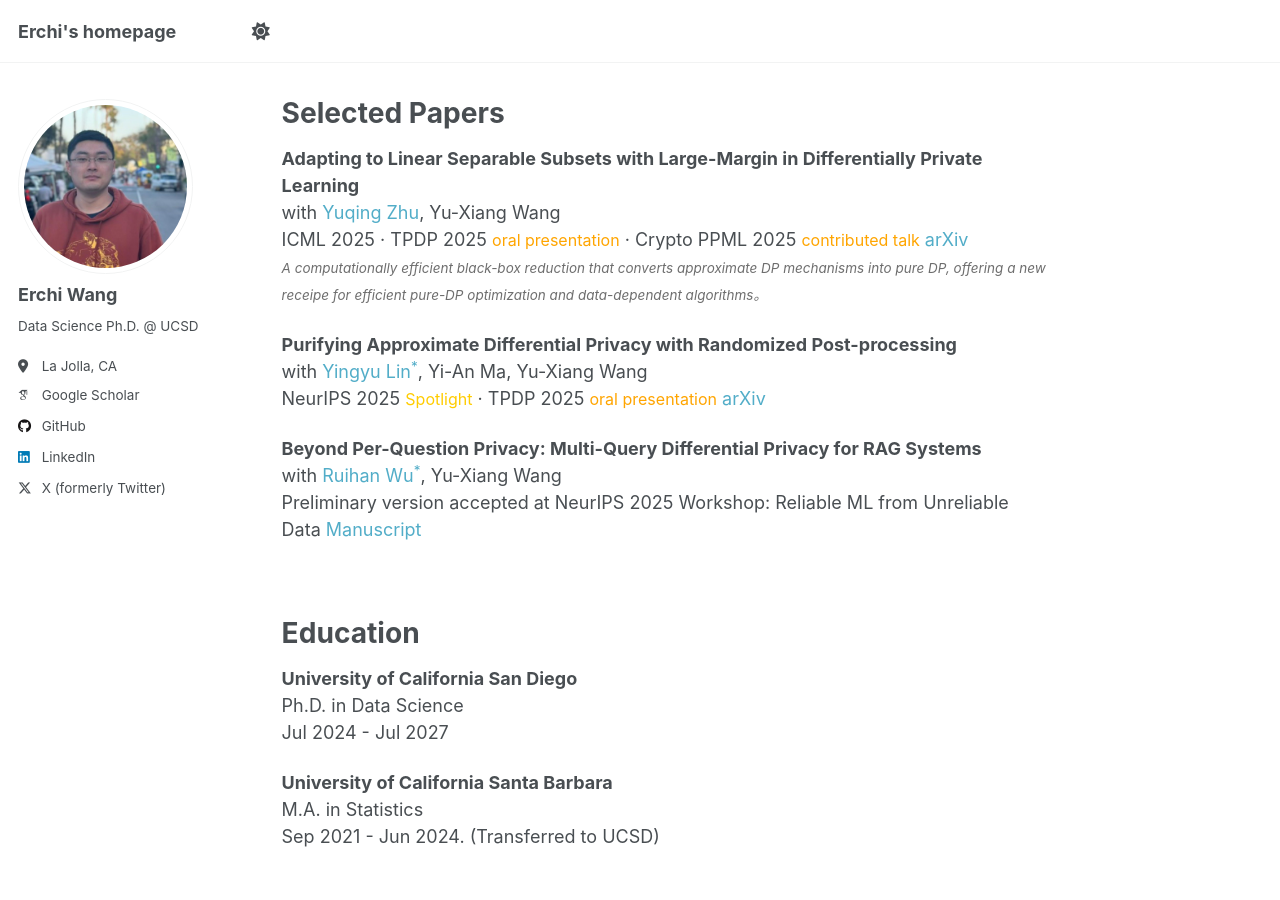
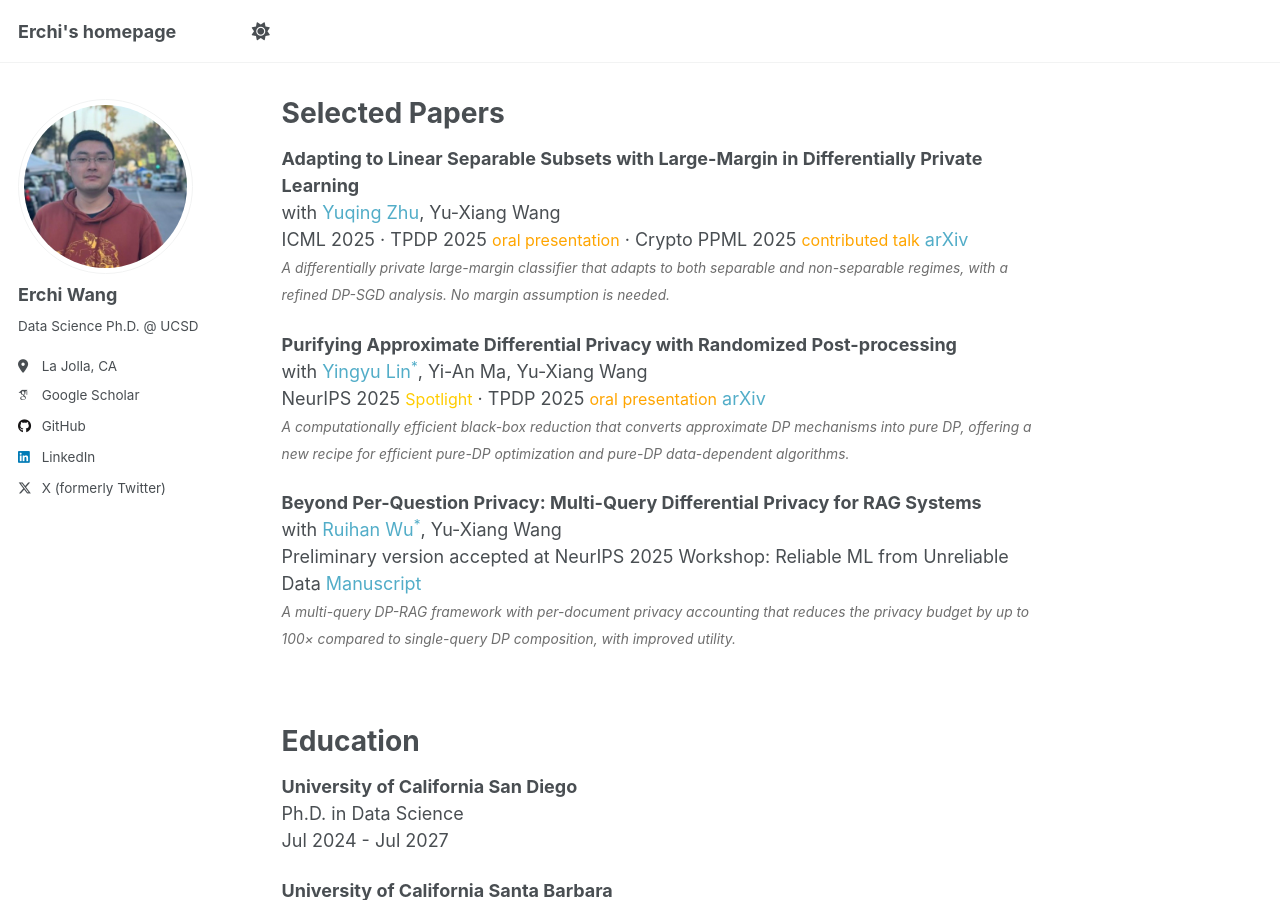
Before and after one commit to erchiw/erchiw.github.io, a Jekyll site: the page built from _pages/about.md, in a window 1280 px wide and 900 px high, scrolled down 276 px. Built offline with Jekyll 4.4.1, drawn with Linux system fonts in a browser that asks for light colours; some web fonts are replaced.

Commit message:
add description

```diff
--- a/_pages/about.md
+++ b/_pages/about.md
@@ -20,17 +20,19 @@ Selected Papers <small><span style="color:#888888">
 **Adapting to Linear Separable Subsets with Large-Margin in Differentially Private Learning**
 <br> with <a href="https://jeremy43.github.io/" style="text-decoration:none">Yuqing Zhu</a>, Yu-Xiang Wang
 <br>ICML 2025 · TPDP 2025 <span style="color: orange; font-size: 12pt;">oral presentation</span> · Crypto PPML 2025 <span style="color: orange; font-size: 12pt;">contributed talk</span> <a href="https://arxiv.org/abs/2505.24737" style="text-decoration:none">arXiv</a>
-<br> <span style="color:#6e6e6e; font-style:italic; font-size:13.5px; line-height:1.4; margin-top:4px;">A computationally efficient black-box reduction that converts approximate DP mechanisms into pure DP, offering a new receipe for efficient pure-DP optimization and data-dependent algorithms。</span>
+<br> <span style="color:#6e6e6e; font-style:italic; font-size:13.8px; line-height:1.4; margin-top:4px;">A differentially private large-margin classifier that adapts to both separable and non-separable regimes, with a refined DP-SGD analysis. No margin assumption is needed.</span>
 
 
 **Purifying Approximate Differential Privacy with Randomized Post-processing**
 <br> with <a href="https://sites.google.com/view/yingyulin" style="text-decoration:none">Yingyu Lin<sup>*</sup></a>, Yi-An Ma, Yu-Xiang Wang
 <br>NeurIPS 2025 <span style="color:#FFCC00; font-size: 12pt;">Spotlight</span> · TPDP 2025 <span style="color: orange; font-size: 12pt;">oral presentation</span> <a href="https://arxiv.org/pdf/2503.21071" style="text-decoration:none">arXiv</a>
+<br> <span style="color:#6e6e6e; font-style:italic; font-size:13.8px; line-height:1.4; margin-top:4px;">A computationally efficient black-box reduction that converts approximate DP mechanisms into pure DP, offering a new recipe for efficient pure-DP optimization and pure-DP data-dependent algorithms.</span>
 
 
 **Beyond Per-Question Privacy: Multi-Query Differential Privacy for RAG Systems**
 <br> with <a href="https://sites.google.com/site/ruihanwu14/home" style="text-decoration:none">Ruihan Wu<sup>*</sup></a>, Yu-Xiang Wang
 <br> Preliminary version accepted at NeurIPS 2025 Workshop: Reliable ML from Unreliable Data <a href="https://drive.google.com/file/d/1yhsu-iRmqOouwH1_XecRoOj0ItlagSm8/view?usp=sharing" style="text-decoration:none">Manuscript</a>
+<br> <span style="color:#6e6e6e; font-style:italic; font-size:13.8px; line-height:1.4; margin-top:4px;">A multi-query DP-RAG framework with per-document privacy accounting that reduces the privacy budget by up to 100× compared to single-query DP composition, with improved utility.</span>
 
 
 
```
